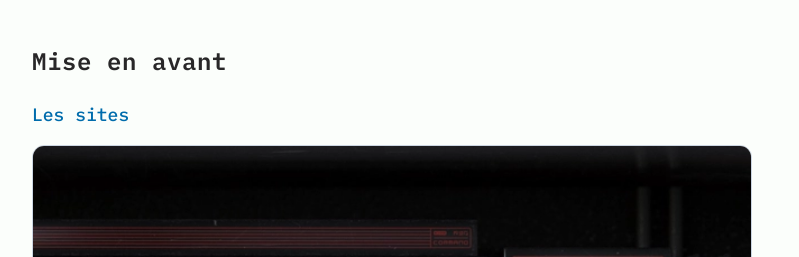
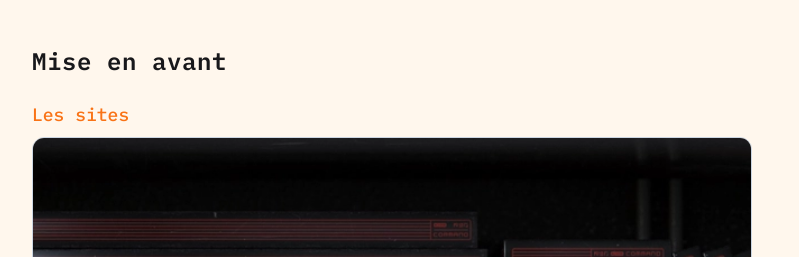
Before and after one commit to No1ceTea/no1cekeebs, an Astro site: page / in a window 1280 px wide. Shown: the part 543-800 px from the top of the page, without its empty margins (240-1039 px from the left). Built offline with nearby package versions, Linux system fonts and the light colour scheme; Astro itself is replaced by a stand-in of ours.

Commit message:
Update retro color

```diff
--- a/src/components/Card.tsx
+++ b/src/components/Card.tsx
@@ -21,7 +21,7 @@ export default function Card({ href, frontmatter, secHeading = true }: Props) {
     <li className="my-6">
       <a
         href={href}
-        className="inline-block text-lg font-medium text-skin-accent decoration-dashed underline-offset-4 focus-visible:no-underline focus-visible:underline-offset-0 mb-4"
+        className="inline-block text-lg font-medium text-skin-accent decoration-dashed underline-offset-4 focus-visible:no-underline focus-visible:underline-offset-0 mb-2"
       >
         {secHeading ? (
           <h2 {...headerProps}>{title}</h2>
@@ -29,7 +29,7 @@ export default function Card({ href, frontmatter, secHeading = true }: Props) {
           <h3 {...headerProps}>{title}</h3>
         )}
       </a>
-      <div className="mb-8">
+      <div className="mb-2">
         {heroImage && (
           <img
             className="border border-slate-300 dark:border-zinc-700 rounded-xl"
--- a/src/styles/base.css
+++ b/src/styles/base.css
@@ -5,20 +5,20 @@
 @layer base {
   :root,
   html[data-theme="light"] {
-    --color-fill: 251, 254, 251;
-    --color-text-base: 40, 39, 40;
-    --color-accent: 0, 108, 172;
+    --color-fill: 255, 247, 237;
+    --color-text-base: 24, 24, 27;
+    --color-accent: 249, 115, 22;
     --color-card: 230, 230, 230;
     --color-card-muted: 205, 205, 205;
-    --color-border: 236, 233, 233;
+    --color-border: 249, 115, 22;
   }
   html[data-theme="dark"] {
-    --color-fill: 33, 39, 55;
-    --color-text-base: 234, 237, 243;
-    --color-accent: 255, 107, 1;
+    --color-fill: 24, 24, 27;
+    --color-text-base: 212, 212, 216;
+    --color-accent: 249, 115, 22;
     --color-card: 52, 63, 96;
     --color-card-muted: 138, 51, 2;
-    --color-border: 171, 75, 8;
+    --color-border: 249, 115, 22;
   }
   #sun-svg,
   html[data-theme="dark"] #moon-svg {
```
